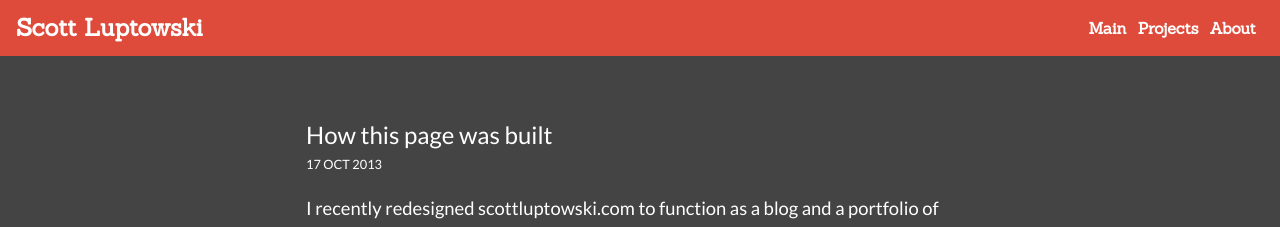
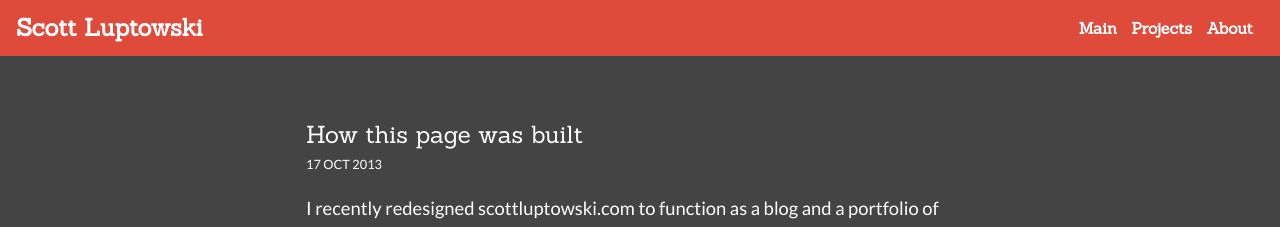
Before and after one commit to sammylupt/scottluptowski.com, a Jekyll site: the page built from posts/_posts/2013-10-17-how-this-page-was-built.markdown, in a window 1280 px wide. Shown: the top 227 px of the page. Built offline with Jekyll 4.4.1, drawn with Linux system fonts in a browser that asks for light colours; nearby versions of some CDN libraries; Markdown is read by kramdown in place of the engine named in the settings.

Commit message:
size tweak

```diff
--- a/_includes/main.scss
+++ b/_includes/main.scss
@@ -99,7 +99,7 @@
       @extend %pagelinks;
     }
     li {
-      margin-right: .5em;
+      margin-right: .7em;
       display: inline-block;
     }
     @media screen and (min-width: 768px) {
@@ -225,7 +225,7 @@
 }
 
 .article-info-box {
-  a {
+  a, h2 {
     font-family: $alt-font;
   }
   p {
--- a/css/main.css
+++ b/css/main.css
@@ -290,7 +290,7 @@
   .navbar a:hover {
     color: coral; }
   .navbar .site-navigation li {
-    margin-right: .5em;
+    margin-right: .7em;
     display: inline-block; }
   @media screen and (min-width: 768px) {
     .navbar .site-navigation {
@@ -388,7 +388,7 @@
   font-size: .75em;
   color: #859900; }
 
-.article-info-box a {
+.article-info-box a, .article-info-box h2 {
   font-family: "Sanchez", "Georgia", serif; }
 .article-info-box p {
   font-size: .8em;
```
